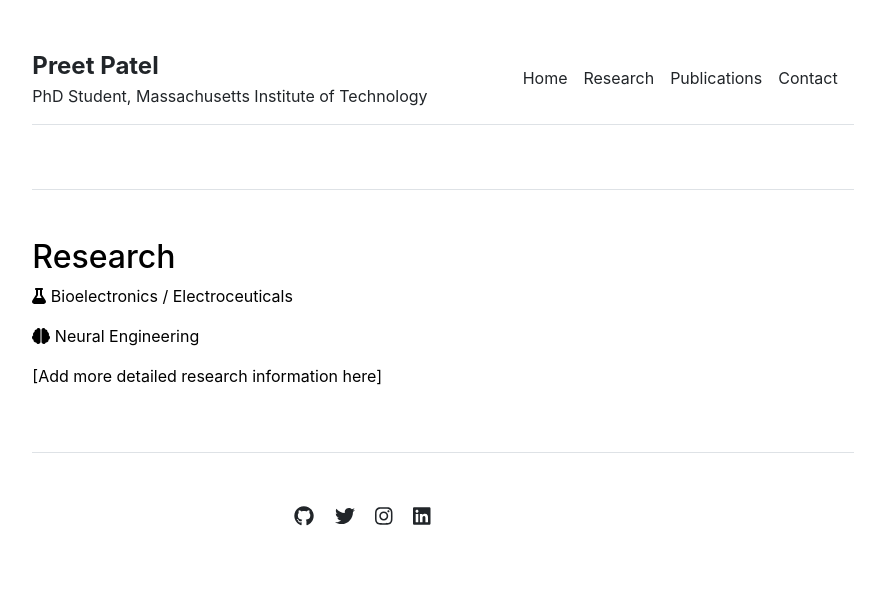
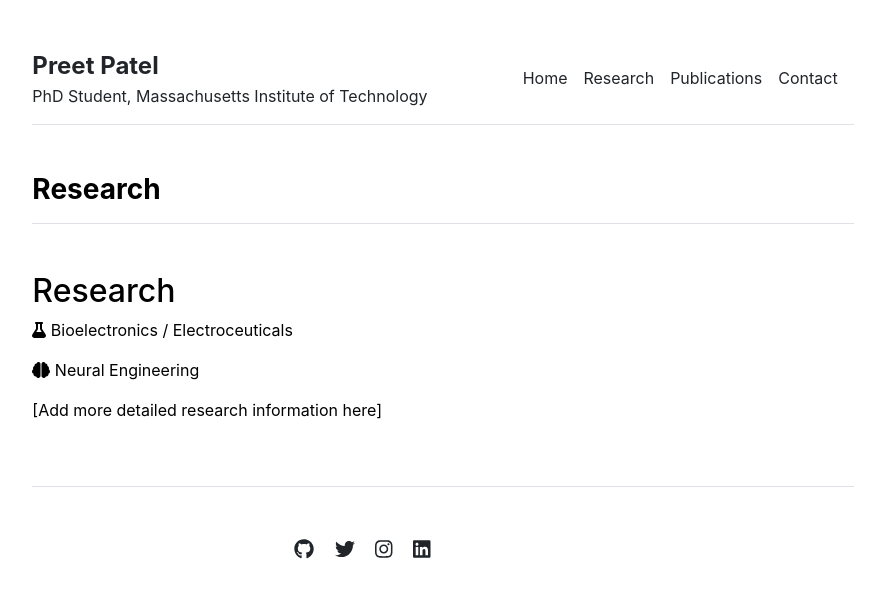
Before and after one commit to preet-mit/preet-mit, a Jekyll site: the page built from research.md, in a window 1280 px wide. Shown: the top 598 px of the page, without its empty margins (197-1082 px from the left). Built offline with Jekyll 4.4.1, drawn with Linux system fonts in a browser that asks for light colours; our own code applies the rules of GitHub Pages for plain Markdown files.

Commit message:
Update research.md

```diff
--- a/research.md
+++ b/research.md
@@ -1 +1,6 @@
+---
+layout: page
+title: "Research"
+permalink: /research/
+---
 {% include research-content.html %}
```
